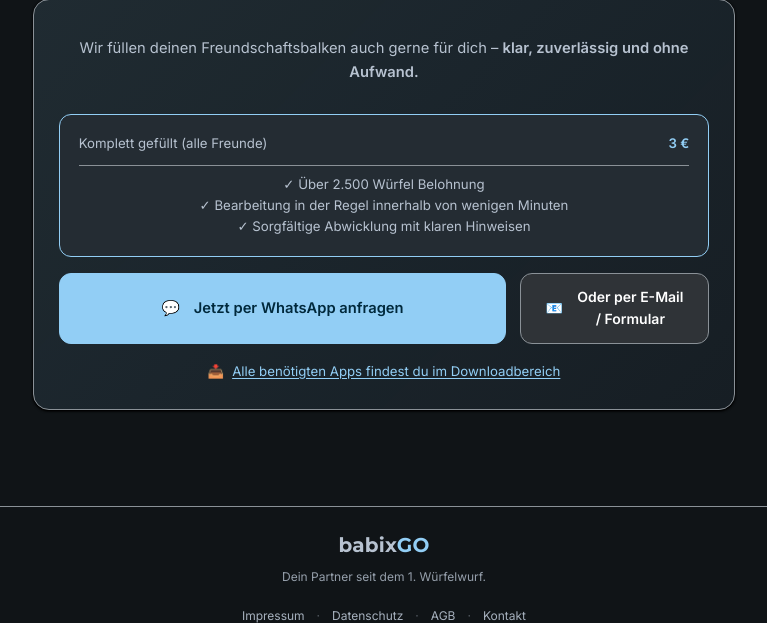
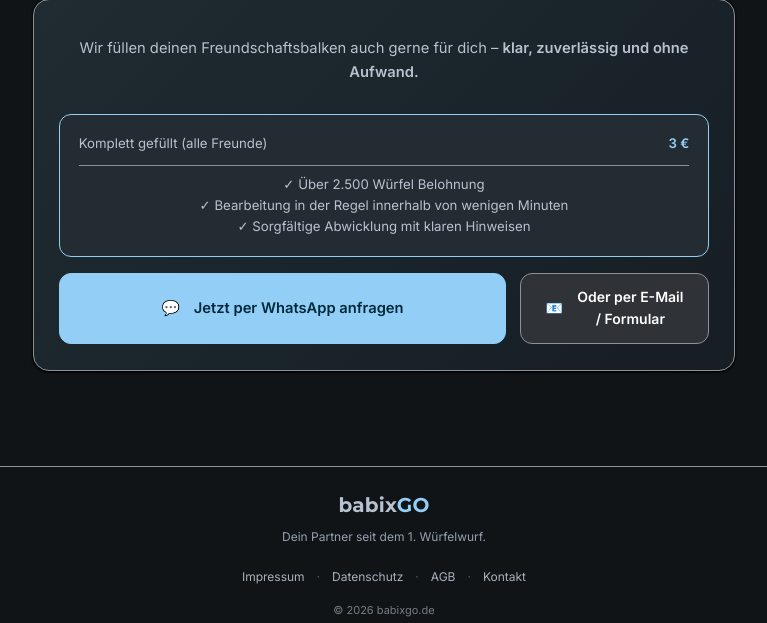
Before and after one commit to Orga-bgo/main-bgo, a PHP site: page /anleitungen/freundschaftsbalken-fuellen/ in a window 1280 px wide. Shown: the part 4240-4863 px from the top of the page, without its empty margins (256-1023 px from the left). Run offline with PHP 8.4, Linux system fonts and the light colour scheme.

Commit message:
Remove download link and related text from instructions page
Remove the div containing the download link and the text "Alle benötigten Apps findest du im Downloadbereich" from anleitungen/freundschaftsbalken-fuellen/index.php.

Replit-Commit-Author: Agent
Replit-Commit-Session-Id: 2c08fa19-a705-4b9d-8817-ab04e4313c87
Replit-Commit-Checkpoint-Type: full_checkpoint
Replit-Commit-Event-Id: 8f2e106c-1046-4991-a668-b628c10ff73b
Replit-Commit-Screenshot-Url: https://storage.googleapis.com/screenshot-production-us-central1/dfe80990-f524-4372-a63b-c3e062419a42/2c08fa19-a705-4b9d-8817-ab04e4313c87/AdJvGGL
Replit-Helium-Checkpoint-Created: true

```diff
--- a/anleitungen/freundschaftsbalken-fuellen/index.php
+++ b/anleitungen/freundschaftsbalken-fuellen/index.php
@@ -362,12 +362,7 @@
           </a>
         </div>
 
-        <div class="u-text-center u-mt-16">
-          <a href="/downloads/" class="text-small link-primary-underline">
-            <span class="emoji" role="img" aria-label="Download">📥</span>Alle benötigten Apps findest du im Downloadbereich
-          </a>
-        </div>
-      </div>
+              </div>
 
     </div>
   </main>
```
Also changed, not shown: attached_assets/targeted_element_1768347673397.png (added).
